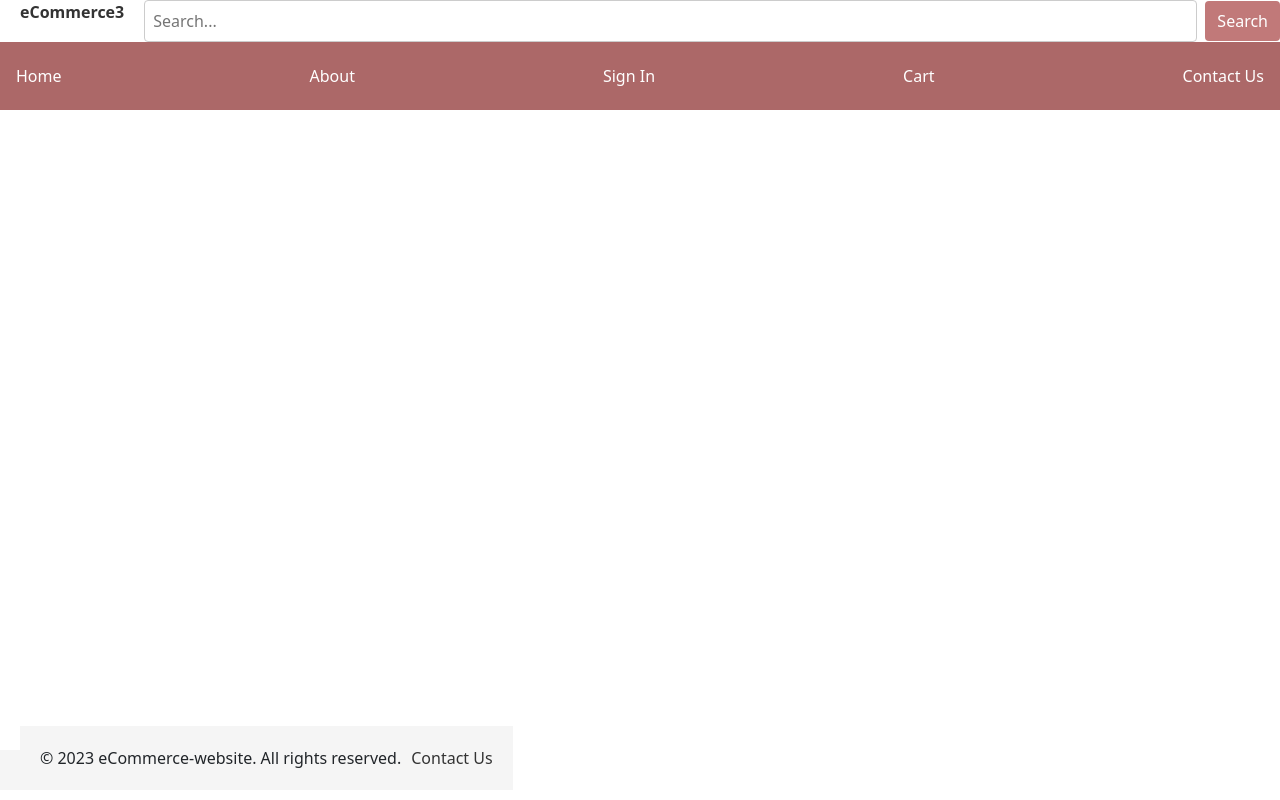
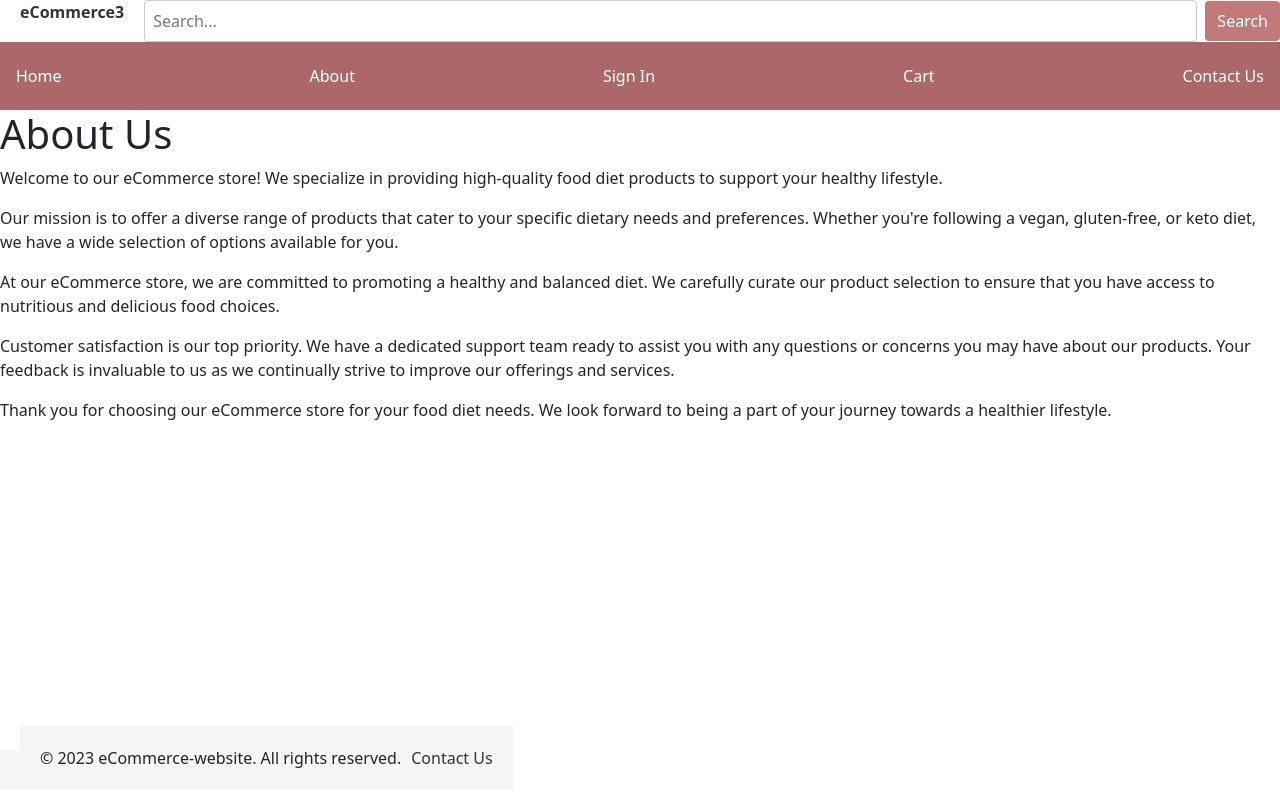
Before and after one commit to aghared/Ecommerce-website, a React (Create React App) app in the folder ecommerce-website/: page /about in a window 1280 px wide. Built offline with nearby package versions, Linux system fonts and the light colour scheme.

Commit message:
add route to about us page

```diff
--- a/ecommerce-website/src/App.js
+++ b/ecommerce-website/src/App.js
@@ -13,6 +13,7 @@ import { RegistrationPage } from './pages/RegistrationPage';
 import { ContactUsPage } from './pages/ContactUsPage';
 import { SignInPage } from './pages/SignInPage';
 import SearchResults from './pages/SearchResults';
+import { AboutUsPage } from './pages/AboutUsPage';
 
 
 function App() {
@@ -31,6 +32,7 @@ function App() {
     <Route path="/contact" element={<ContactUsPage />} />
     <Route path="/" element={<SignInPage />} />
     <Route path="/search" element={<SearchResults />} />
+    <Route path="/about" element={<AboutUsPage />} />
 
 
 
```
